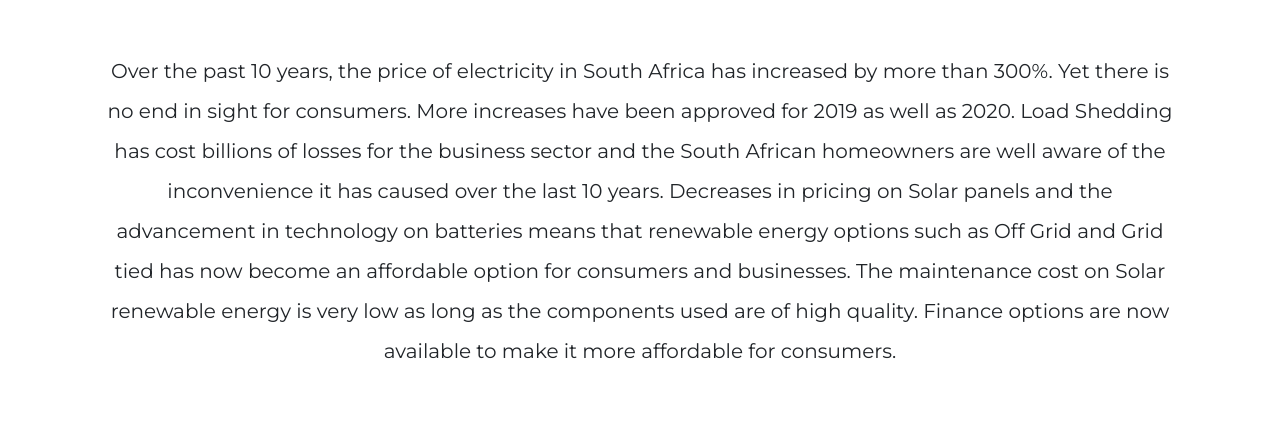
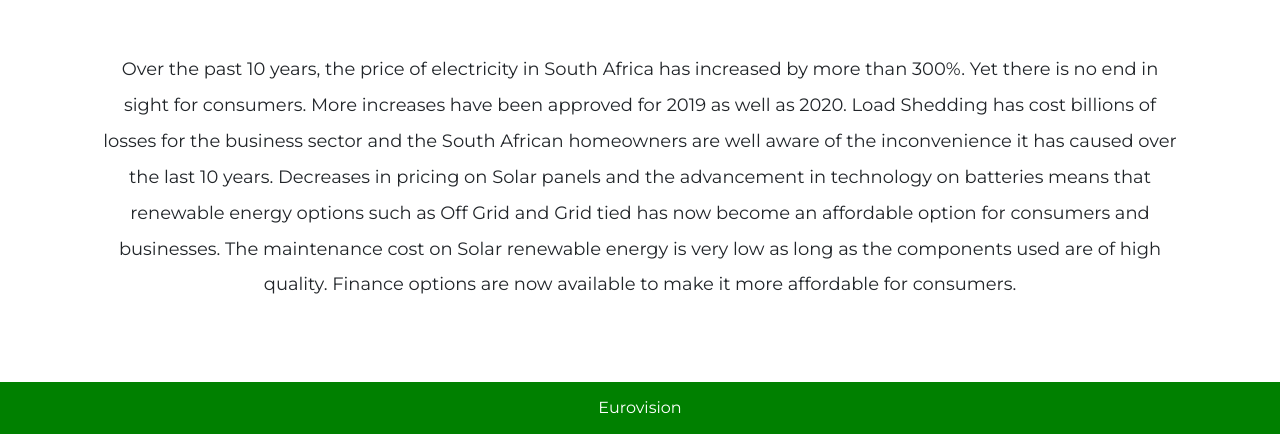
Before and after one commit to mimitodorov/Eurovision, a plain HTML site: page index.html in a window 1280 px wide. Shown: the part 674-1108 px from the top of the page. Drawn offline with nearby package versions, Linux system fonts and the light colour scheme.

Commit message:
Update index.html

```diff
--- a/index.html
+++ b/index.html
@@ -69,7 +69,7 @@
 
     <h2 class="info-heading">Why switch to solar?</h2>
     <hr>
-    <p class="feat-info">Over the past 10 years, the price of electricity in South Africa has increased by more than 300%. Yet there is no end in sight for consumers. More increases have been approved for 2019 as well as 2020.
+    <p class="feat-info" style="font-size:1.4vw">Over the past 10 years, the price of electricity in South Africa has increased by more than 300%. Yet there is no end in sight for consumers. More increases have been approved for 2019 as well as 2020.
 Load Shedding has cost billions of losses for the business sector and the South African homeowners are well aware of the inconvenience it has caused over the last 10 years.
 Decreases in pricing on Solar panels and the advancement in technology on batteries means that renewable energy options such as Off Grid and Grid tied has now become an affordable option for consumers and businesses.
 The maintenance cost on Solar renewable energy is very low as long as the components used are of high quality.
```
